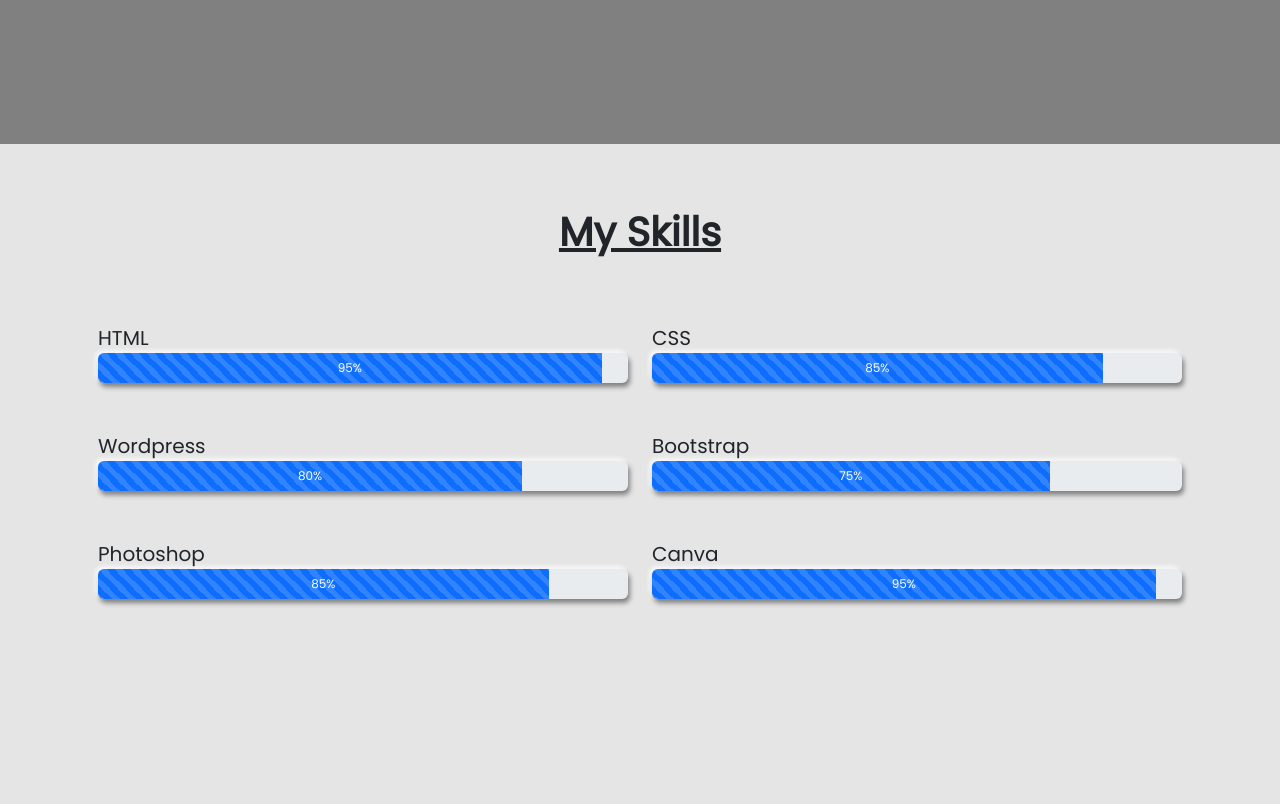
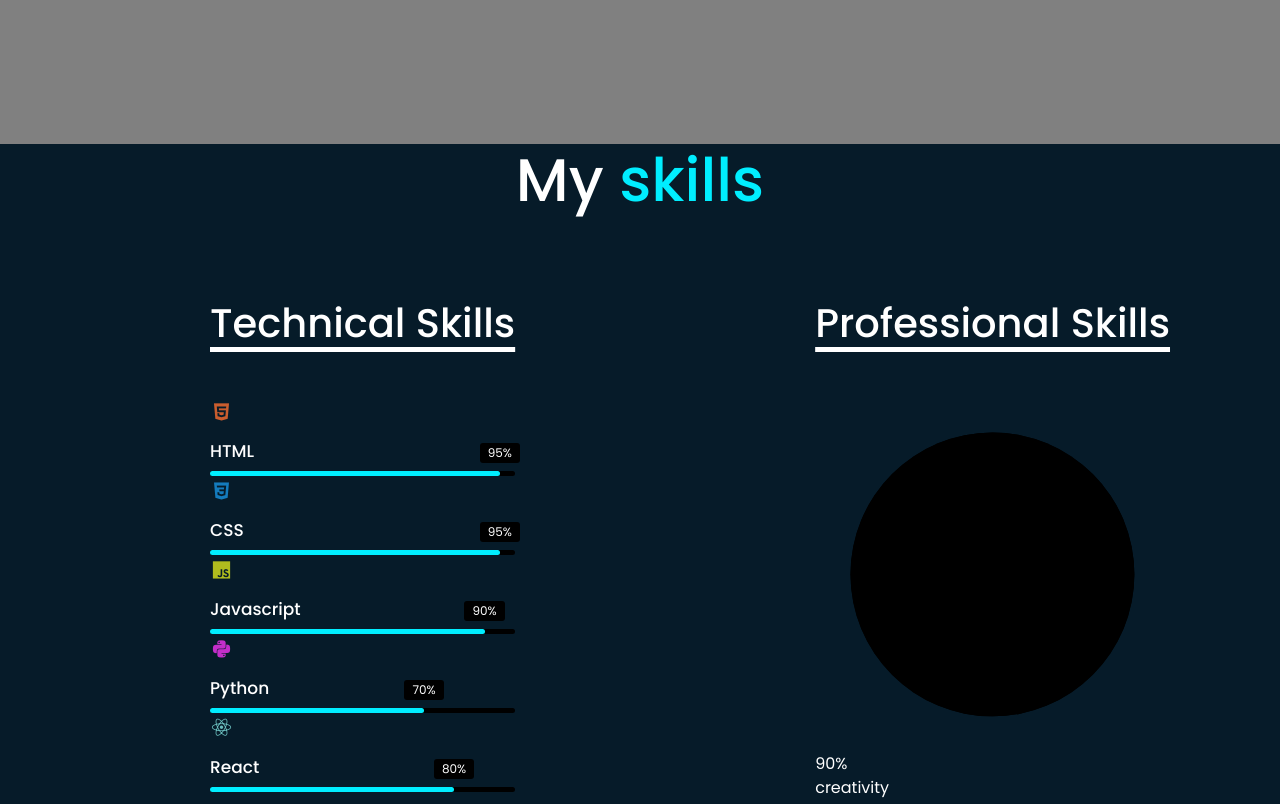
Before and after one commit to keerthigan06/new-portfolio, a plain HTML site: page index.html in a window 1280 px wide. Shown: the part 1520-2324 px from the top of the page. Drawn offline with nearby package versions, Linux system fonts and the light colour scheme.

Commit message:
add new skill page

```diff
--- a/index.html
+++ b/index.html
@@ -81,6 +81,9 @@
   <!-- about -->
 
   <section id="about">
+    <!-- <div class="abouttext">
+      <h1>About <span>Me</span></h1>
+    </div> -->
 
     <div class="circle">
       <img src="me4.png">
@@ -97,57 +100,95 @@
 
 
   <!-- Skills -->
+  <h1 class="sub-title">My <span>skills</span></h1>
+  <section id="skills">
 
-  <section id="skills">
-    <h1 class="text-center fw-bolder text-decoration-underline">My Skills </h1>
-    <div class="container">
-      <div class="row p-lg-3 p-0 mb-lg-3 mb-0">
-        <div class="col-lg-6 col-12">
-          <label>HTML</label>
-          <div class="progress" role="progressbar" aria-label="Animated striped example">
-            <div class="progress-bar progress-bar-striped progress-bar-animated" style="width: 95%">95%</div>
+    <div class="container1">
+      <h1 class="heading1">Technical Skills </h1>
+      <div class="Technical-bars">
+        <div class="bar"><i style="color: #c95d2e;" class='bx bxl-html5'></i>
+          <div class="info">
+            <span>HTML</span>
+          </div>
+          <div class="progress-line html">
+            <span></span>
           </div>
         </div>
-        <div class="col-lg-6 col-12">
-          <label>CSS</label>
-          <div class="progress" role="progressbar" aria-label="Animated striped example">
-            <div class="progress-bar progress-bar-striped progress-bar-animated" style="width: 85%">85%</div>
+        <div class="bar"><i style="color: #147bbc;" class='bx bxl-css3'></i>
+          <div class="info">
+            <span>CSS</span>
+          </div>
+          <div class="progress-line css">
+            <span></span>
+          </div>
+        </div>
+        <div class="bar"><i style="color: #b0bc1e;" class='bx bxl-javascript'></i>
+          <div class="info">
+            <span>Javascript</span>
+          </div>
+          <div class="progress-line javascript">
+            <span></span>
+          </div>
+        </div>
+        <div class="bar"><i style="color: #c32ec9;" class='bx bxl-python'></i>
+          <div class="info">
+            <span>Python</span>
+          </div>
+          <div class="progress-line python">
+            <span></span>
+          </div>
+        </div>
+        <div class="bar"><i style="color: #69bcbc;" class='bx bxl-react'></i>
+          <div class="info">
+            <span>React</span>
+          </div>
+          <div class="progress-line react">
+            <span></span>
           </div>
         </div>
       </div>
+    </div>
 
 
-      <div class="row p-lg-3 p-0 mb-lg-3 mb-0">
-        <div class="col-lg-6 col-12">
-          <label>Wordpress</label>
-          <div class="progress" role="progressbar" aria-label="Animated striped example">
-            <div class="progress-bar progress-bar-striped progress-bar-animated" style="width: 80%">80%</div>
-          </div>
-        </div>
-        <div class="col-lg-6 col-12">
-          <label>Bootstrap</label>
-          <div class="progress" role="progressbar" aria-label="Animated striped example">
-            <div class="progress-bar progress-bar-striped progress-bar-animated" style="width: 75%">75%</div>
-          </div>
-        </div>
+    <div class="container1">
+      <h1 class="heading1">Professional Skills</h1>
+      <div class="radial-bars">
+        <svg x="0px" y="0px" viewBox="0 0 200 200">
+          <circle class="progress-bar" cx="100" cy="100" r="80">
+          </circle>
+            <circle class="path path-1" cx="100" cy="100" r="80">
+          </circle> </svg>
+          <div class="percentage">90%</div>
+          <div class="text">creativity</div>
       </div>
-
-
-
-      <div class="row p-lg-3 p-0 mb-lg-3 mb-0">
-        <div class="col-lg-6 col-12">
-          <label>Photoshop</label>
-          <div class="progress" role="progressbar" aria-label="Animated striped example">
-            <div class="progress-bar progress-bar-striped progress-bar-animated" style="width: 85%">85%</div>
-          </div>
-        </div>
-        <div class="col-lg-6 col-12">
-          <label>Canva</label>
-          <div class="progress" role="progressbar" aria-label="Animated striped example">
-            <div class="progress-bar progress-bar-striped progress-bar-animated" style="width: 95%">95%</div>
-          </div>
-        </div>
+      <div class="radial-bars">
+        <svg x="0px" y="0px" viewBox="0 0 200 200">
+          <circle class="progress-bar" cx="100" cy="100" r="80">
+          </circle>
+            <circle class="path path-1" cx="100" cy="100" r="80">
+          </circle> </svg>
+          <div class="percentage">70%</div>
+          <div class="text">communication</div>
       </div>
+      <div class="radial-bars">
+        <svg x="0px" y="0px" viewBox="0 0 200 200">
+          <circle class="progress-bar" cx="100" cy="100" r="80">
+          </circle>
+            <circle class="path path-1" cx="100" cy="100" r="80">
+          </circle> </svg>
+          <div class="percentage">75%</div>
+          <div class="text">Problom Solving</div>
+      </div>
+      <div class="radial-bars">
+        <svg x="0px" y="0px" viewBox="0 0 200 200">
+          <circle class="progress-bar" cx="100" cy="100" r="80">
+          </circle>
+            <circle class="path path-1" cx="100" cy="100" r="80">
+          </circle> </svg>
+          <div class="percentage">85%</div>
+          <div class="text">Teamwork</div>
+      </div>
+    </div>
 
   </section>
 
@@ -212,7 +253,7 @@
         </div>
       </div>
 
-  </section>
+
 
   <div class="project-modal modal fade mt-5" id="projectmodal" aria-hidden="true" role="dialog">
     <div class="modal-dialog modal-md" role="document">
@@ -230,7 +271,7 @@
     </div>
   </div>
 
-
+</section>
 
   <!-- contact -->
 
--- a/keerthi.css
+++ b/keerthi.css
@@ -1,10 +1,14 @@
-@import url('https://fonts.googleapis.com/css2?family=Poppins&display=swap');
+@import url('https://fonts.googleapis.com/css2?family=Poppins:ital,wght@0,400;0,500;1,400&display=swap');
 
 * {
     margin: 0;
     padding: 0;
     box-sizing: border-box;
     font-family: 'Poppins', sans-serif;
+}
+
+body {
+    background-color: #061b29 !important;
 }
 
 nav {
@@ -140,6 +144,197 @@ nav {
         0 0 100px cyan, 0 0 200px cyan;
 }
 
+@media only screen and (max-width: 650px) {
+    .home {
+        position: relative;
+        width: 100%;
+        justify-content: space-between;
+        height: 70vh;
+        background: url(k1.png) no-repeat;
+        background-size: cover;
+        background-position: center;
+        display: flex;
+        align-items: center;
+        padding: 70px 10% 0;
+    }
+}
+.sub-title {
+    text-align: center;
+    font-size: 60px;
+    color: white;
+
+}
+
+.sub-title span {
+    color: #0ef;
+}
+
+/* Skills */
+
+#skills{
+    height:300vh;
+    display: flex;
+    flex-wrap: wrap;
+    background-color: #061b29;
+    color: white;
+}
+
+.container1 {
+    /* width: 600px;
+    height: 500px; */
+    padding: 75px 90px;
+    margin-left: 120px;
+}
+
+.heading1 {
+    text-align: center;
+    text-decoration: underline;
+    text-underline-offset: 10px;
+    text-decoration-thickness: 5px;
+    margin-bottom: 50px;
+}
+
+.bar {
+    font-size: 23px;
+}
+
+.Technical-bars .bar {
+    margin-top: 40px 0;
+}
+
+.Technical-bars .bar:first-child {
+    margin-top: 0;
+}
+
+.Technical-bars .bar:last-child {
+    margin-bottom: 0;
+}
+
+.Technical-bars .bar .info {
+    margin-bottom: 5px;
+}
+
+
+
+.Technical-bars .bar .info span {
+    font-size: 17px;
+    font-weight: 500;
+    animation: showText 0.5s 1s linear forwards;
+    opacity: 0;
+}
+
+.Technical-bars .bar .progress-line {
+    position: relative;
+    border-radius: 10px;
+    width: 100%;
+    height: 5px;
+    background-color: #000000;
+    animation: animate 1s cubic-bezier(1, 0, 0, 5, 1) forwards;
+    transform: scalex (0);
+    transform-origin: left;
+}
+
+@keyframes animate {
+    100% {
+        transform: scalex(1);
+    }
+}
+
+.Technical-bars .bar .progress-line span {
+    height: 100%;
+    background-color: #0ef;
+    position: absolute;
+    border-radius: 10px;
+    animation: animate is 1s cubic-bezier(1, 0, 0.5, 1) forwards;
+    transform: scalex (0);
+    transform-origin: left;
+}
+
+.progress-line.html span {
+    width: 95%;
+}
+
+.progress-line.css span {
+    width: 95%;
+}
+
+.progress-line.javascript span {
+    width: 90%;
+}
+
+.progress-line.python span {
+    width: 70%;
+}
+
+.progress-line.react span {
+    width: 80%;
+}
+
+.progress-line span::after {
+    position: absolute;
+    padding: 1px 8px;
+    background-color: #000;
+    color: #fff;
+    font-size: 12px;
+    border-radius: 3px;
+    top: -28px;
+    right: -20px;
+    animation: showText 0.5s 1.55s linear forwards;
+    opacity: 0;
+}
+
+.progress-line.html span::after {
+    content: "95%";
+}
+
+.progress-line.css span::after {
+    content: "95%";
+}
+
+.progress-line.javascript ::after {
+    content: "90%";
+}
+
+.progress-line.python span::after {
+    content: "70%";
+}
+
+.progress-line.react span::after {
+    content: "80%";
+}
+
+.progress-line spah::before {
+    content: "";
+    position: absolute;
+    width: 0;
+    height: 0;
+    border: 7px solid transparent;
+    border-bottom-width: 0px;
+    border-right-width: 0px;
+    border-top-color: #000;
+    top: -10px;
+    right: 0;
+    animation: showText 0.5s 1.5s linear forwards;
+    opacity: 0;
+}
+
+@keyframes showText {
+    100% {
+        opacity: 1;
+}
+}
+
+
+
+
+
+
+
+
+
+
+
+
 @keyframes slideTop {
     0% {
         transform: translateY(100px);
@@ -178,6 +373,7 @@ nav {
 
 
 
+
 /* about */
 /* #about h1{
 margin-bottom: 80vh;
@@ -188,7 +384,18 @@ margin-bottom: 80vh;
     justify-content: center;
     align-items: center;
     background-color: gray;
+    color: white;
 
+}
+
+.abouttext h1 {
+    text-align: center;
+    font-size: 60px;
+    padding-bottom: 500px;
+}
+
+.abouttext span {
+    color: #0ef;
 }
 
 .circle {
@@ -241,6 +448,8 @@ margin-bottom: 80vh;
 .circle .content {
     opacity: 0;
 }
+
+/* media screen  */
 
 @media screen and (max-width: 576px) {
     .circle {
@@ -295,40 +504,10 @@ margin-bottom: 80vh;
 
 }
 
-/* Skills */
-
-#skills {
-    height: 100vh;
-    padding-top: 5%;
-    background: #e5e5e5;
-}
-
-#skills .container {
-    margin-top: 4%;
-}
-
-label {
-    font-size: 20px;
-}
-
-.progress {
-    height: 30px !important;
-    box-shadow: 2px 4px 5px gray, -2px -2px 5px white;
-    -webkit-box-shadow: 2px 4px 5px gray, -2px -2px 5px white;
-    /* Safari and Chrome */
-    -moz-box-shadow: 2px 4px 5px gray, -2px -2px 5px white;
-    /* Firefox */
-
-}
-
-.progress:hover {
-    box-shadow: 2px 4px 5px white, -2px -2px 5px gray;
-}
-
 /* project */
 
 #project {
-    height: 100%;
+    background-color: white;
 }
 
 #project .control ul li {
@@ -396,11 +575,19 @@ label {
     box-shadow: 15px 20px 10px rgba(0, 0, 0, .4);
 }
 
-/* @media only screen and (max-width: 1024px){
-    #contact{
-        height: 1000px;
+@media only screen and (max-width: 1024px) {
+    #contact {
+        padding-top: 5%;
+        background-color: rgb(169, 167, 167);
+        height: 125vh;
     }
-} */
+
+    #contact iframe {
+        box-shadow: 15px 20px 10px rgba(0, 0, 0, .4);
+        width: 100%;
+        height: 300px;
+    }
+}
 
 
 /* login */
@@ -447,6 +634,8 @@ h4 {
     font-family: 800 !important;
 }
 
+/*
+media screen */
 @media only screen and (max-width: 1024px) {
     .mx-auto {
         width: 75%;
@@ -533,6 +722,8 @@ footer {
     color: #0ef;
 }
 
+/* media screen */
+
 @media (max-width:700px) {
     .footerNav ul {
         flex-direction: column;
```
